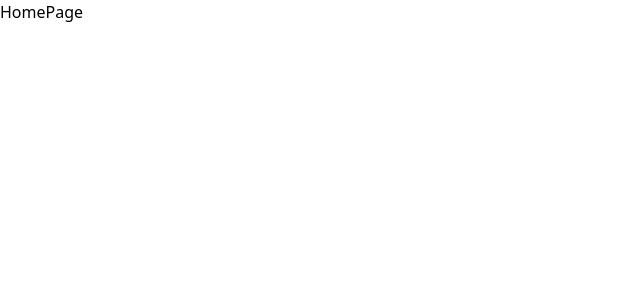
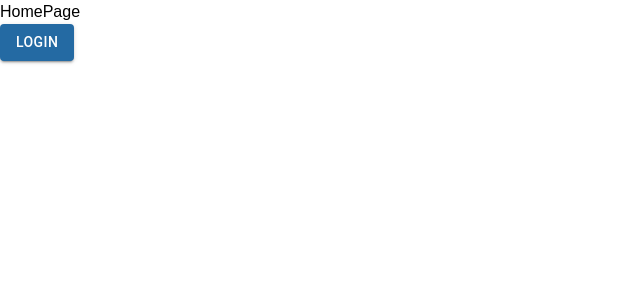
Before and after one commit to hieucris/weconnect, a React (Vite) app: page / in a window 1280 px wide. Shown: the top 300 px of the page, without its empty margins (0-640 px from the left). Built offline with nearby package versions, Linux system fonts and the light colour scheme.

Commit message:
config MUI

```diff
--- a/package.json
+++ b/package.json
@@ -10,6 +10,11 @@
     "preview": "vite preview"
   },
   "dependencies": {
+    "@emotion/react": "^11.13.3",
+    "@emotion/styled": "^11.13.0",
+    "@fontsource-variable/public-sans": "^5.1.0",
+    "@mui/icons-material": "^6.1.0",
+    "@mui/material": "^6.1.0",
     "lodash": "^4.17.21",
     "react": "^19.0.0-rc-206df66e-20240912",
     "react-dom": "^19.0.0-rc-206df66e-20240912",
--- /dev/null
+++ b/src/configs/muiConfig.js
@@ -0,0 +1,11 @@
+import { createTheme } from "@mui/material";
+
+const theme = {
+  palette: {
+    primary: {
+      main: "#246AA3",
+    },
+  },
+};
+
+export default createTheme(theme);
--- a/src/index.css
+++ b/src/index.css
@@ -1,3 +1,7 @@
 @tailwind base;
 @tailwind components;
 @tailwind utilities;
+
+body {
+  font-family: "Public Sans Variable", sans-serif;
+}
--- a/src/pages/HomePage.jsx
+++ b/src/pages/HomePage.jsx
@@ -1,8 +1,10 @@
+import { Button } from "@mui/material";
 
 function HomePage() {
   return (
     <div>
       <p>HomePage</p>
+      <Button variant="contained">Login</Button>
     </div>
   );
 }
--- a/src/pages/RootLayout.jsx
+++ b/src/pages/RootLayout.jsx
@@ -1,10 +1,12 @@
 import { Outlet } from "react-router-dom";
 import { Suspense } from "react";
+// Supports weights 100-900
+import "@fontsource-variable/public-sans";
 
 const RootLayout = () => {
   return (
     <div>
-      <Suspense fallback={<p>Loading...</p> }>
+      <Suspense fallback={<p>Loading...</p>}>
         <Outlet />
       </Suspense>
     </div>
```
Also changed, not shown: src/main.jsx (+7 -3 lines), 1 other file (tests, documents, lock files or other folders).
